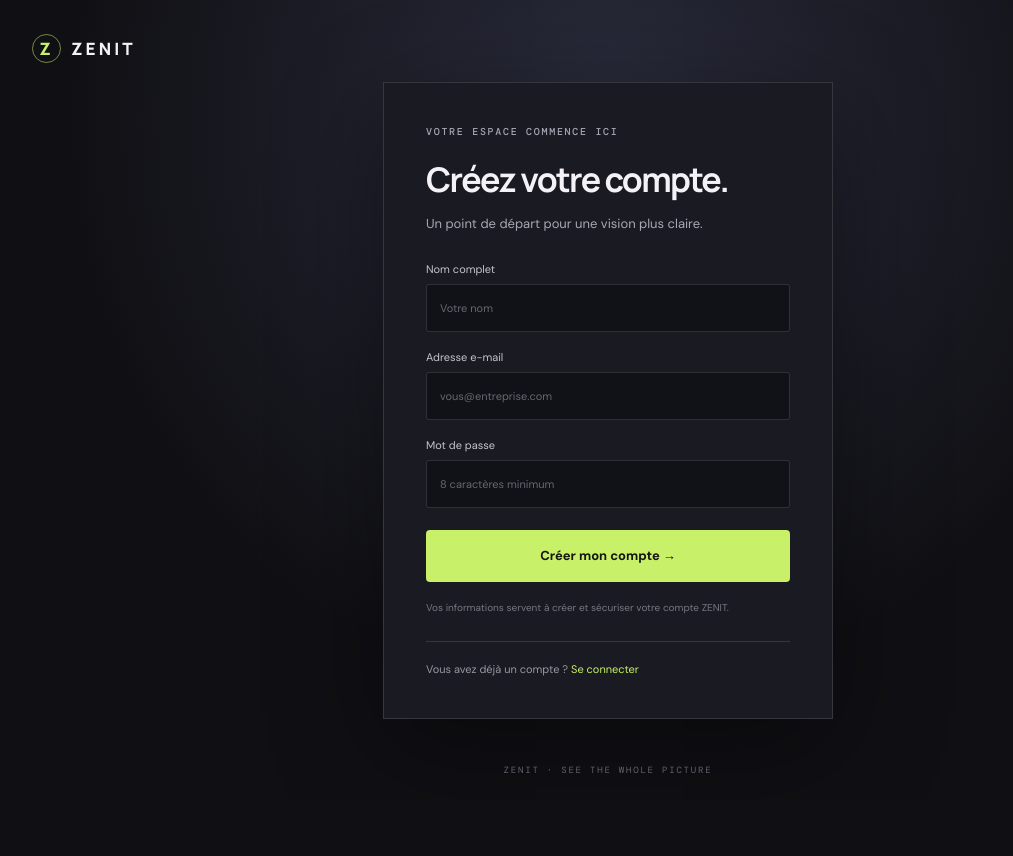
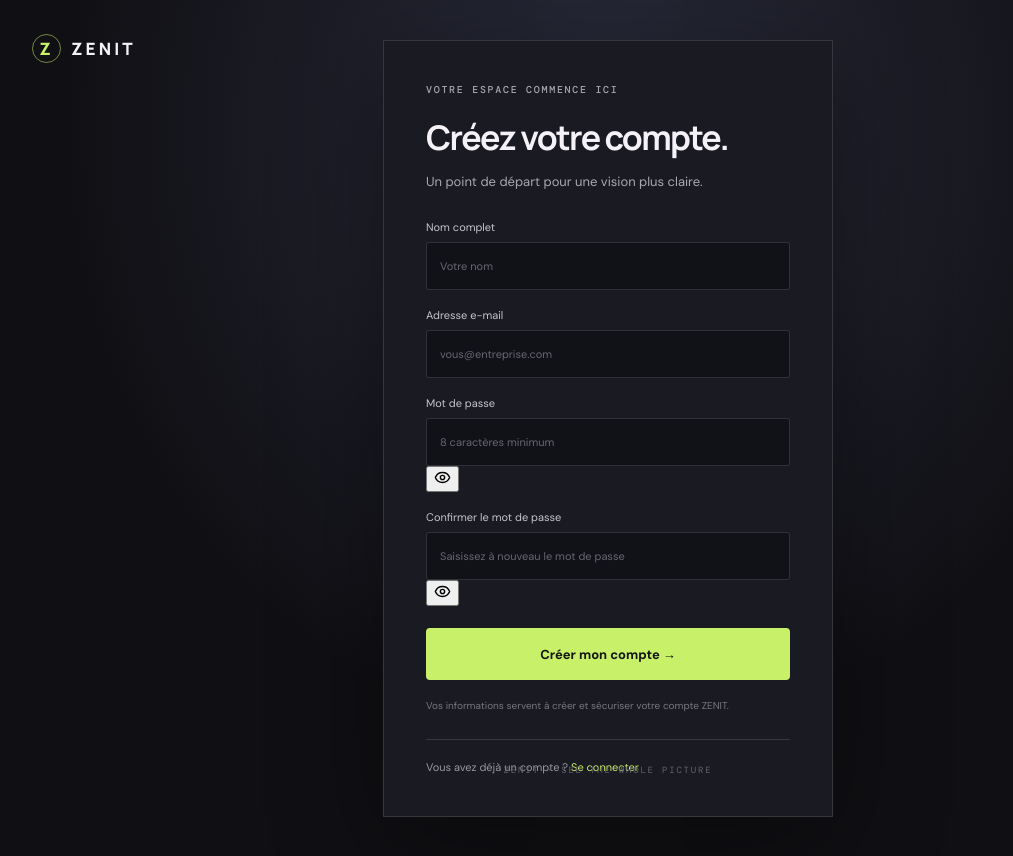
Before and after one commit to izisonomusic-sys/Zenit, a Next.js app: page /signup in a window 1280 px wide. Shown: the whole page, without its empty margins (32-1045 px from the left). Before the commit the page ends 800 px from the top, so only its background shows below. Built offline with nearby package versions, Linux system fonts and the light colour scheme; no server answers.

Commit message:
Improve signup validation and password visibility

```diff
--- a/app/components/auth-form.tsx
+++ b/app/components/auth-form.tsx
@@ -1,5 +1,86 @@
 "use client";
-import {useState} from "react";import {useRouter} from "next/navigation";import {createClient} from "@/lib/supabase/client";
-export default function AuthForm({mode}:{mode:"login"|"signup"}){const router=useRouter();const[email,setEmail]=useState("");const[password,setPassword]=useState("");const[name,setName]=useState("");const[busy,setBusy]=useState(false);const[message,setMessage]=useState("");const signup=mode==="signup";
-async function submit(e:React.FormEvent<HTMLFormElement>){e.preventDefault();setBusy(true);setMessage("");try{const supabase=createClient();if(signup){const{data,error}=await supabase.auth.signUp({email:email.trim(),password,options:{data:{full_name:name.trim()},emailRedirectTo:window.location.origin+"/auth/callback?next=/dashboard"}});if(error)throw error;if(data.session){router.push("/dashboard");router.refresh();}else setMessage("Compte créé. Vérifiez votre e-mail pour confirmer votre adresse avant de vous connecter.");}else{const{error}=await supabase.auth.signInWithPassword({email:email.trim(),password});if(error)throw error;router.push("/dashboard");router.refresh();}}catch(err){setMessage(err instanceof Error?err.message:"Une erreur est survenue. Réessayez.");}finally{setBusy(false);}}
-return <form className="auth-form" onSubmit={submit}>{signup&&<label>Nom complet<input required autoComplete="name" value={name} onChange={e=>setName(e.target.value)} placeholder="Votre nom"/></label>}<label>Adresse e-mail<input required type="email" autoComplete="email" value={email} onChange={e=>setEmail(e.target.value)} placeholder="vous@entreprise.com"/></label><label>Mot de passe<input required type="password" minLength={8} autoComplete={signup?"new-password":"current-password"} value={password} onChange={e=>setPassword(e.target.value)} placeholder="8 caractères minimum"/></label>{message&&<div className="form-message" role="status">{message}</div>}<button className="button auth-submit" disabled={busy}>{busy?"Veuillez patienter…":signup?"Créer mon compte →":"Accéder à mon espace →"}</button><small className="auth-legal">Vos informations servent à créer et sécuriser votre compte ZENIT.</small></form>}
+
+import { useState, type FormEvent } from "react";
+import { useRouter } from "next/navigation";
+import { Eye, EyeOff, CheckCircle2 } from "lucide-react";
+import { createClient } from "@/lib/supabase/client";
+
+export default function AuthForm({ mode }: { mode: "login" | "signup" }) {
+  const router = useRouter();
+  const [email, setEmail] = useState("");
+  const [password, setPassword] = useState("");
+  const [confirmPassword, setConfirmPassword] = useState("");
+  const [name, setName] = useState("");
+  const [showPassword, setShowPassword] = useState(false);
+  const [showConfirm, setShowConfirm] = useState(false);
+  const [busy, setBusy] = useState(false);
+  const [message, setMessage] = useState("");
+  const [submitted, setSubmitted] = useState(false);
+  const signup = mode === "signup";
+
+  async function submit(e: FormEvent<HTMLFormElement>) {
+    e.preventDefault();
+    setMessage("");
+    setSubmitted(false);
+    if (signup && password !== confirmPassword) {
+      setMessage("Les deux mots de passe ne correspondent pas.");
+      return;
+    }
+    setBusy(true);
+    try {
+      const supabase = createClient();
+      if (signup) {
+        const redirectBase = process.env.NEXT_PUBLIC_SITE_URL || window.location.origin;
+        const { data, error } = await supabase.auth.signUp({
+          email: email.trim(),
+          password,
+          options: {
+            data: { full_name: name.trim() },
+            emailRedirectTo: new URL("/auth/callback?next=%2Fdashboard", redirectBase).toString(),
+          },
+        });
+        if (error) throw error;
+        if (data.session) {
+          router.replace("/dashboard");
+          router.refresh();
+        } else {
+          setSubmitted(true);
+          setMessage(`Inscription enregistrée. Un e-mail de confirmation vient d’être envoyé à ${email.trim()}. Ouvrez cet e-mail et cliquez sur « Confirmer mon adresse e-mail » pour accéder à votre tableau de bord.`);
+        }
+      } else {
+        const { error } = await supabase.auth.signInWithPassword({ email: email.trim(), password });
+        if (error) throw error;
+        router.replace("/dashboard");
+        router.refresh();
+      }
+    } catch (err) {
+      setMessage(err instanceof Error ? err.message : "Une erreur est survenue. Réessayez.");
+    } finally {
+      setBusy(false);
+    }
+  }
+
+  return (
+    <form className="auth-form" onSubmit={submit}>
+      {signup && <label>Nom complet<input required autoComplete="name" value={name} onChange={e => setName(e.target.value)} placeholder="Votre nom" /></label>}
+      <label>Adresse e-mail<input required type="email" autoComplete="email" value={email} onChange={e => setEmail(e.target.value)} placeholder="vous@entreprise.com" /></label>
+      <label>
+        Mot de passe
+        <span className="password-field">
+          <input required type={showPassword ? "text" : "password"} minLength={8} autoComplete={signup ? "new-password" : "current-password"} value={password} onChange={e => setPassword(e.target.value)} placeholder="8 caractères minimum" />
+          <button className="password-toggle" type="button" onClick={() => setShowPassword(v => !v)} aria-label={showPassword ? "Masquer le mot de passe" : "Afficher le mot de passe"}>{showPassword ? <EyeOff size={17}/> : <Eye size={17}/>}</button>
+        </span>
+      </label>
+      {signup && <label>
+        Confirmer le mot de passe
+        <span className="password-field">
+          <input required type={showConfirm ? "text" : "password"} minLength={8} autoComplete="new-password" value={confirmPassword} onChange={e => setConfirmPassword(e.target.value)} placeholder="Saisissez à nouveau le mot de passe" />
+          <button className="password-toggle" type="button" onClick={() => setShowConfirm(v => !v)} aria-label={showConfirm ? "Masquer la confirmation" : "Afficher la confirmation"}>{showConfirm ? <EyeOff size={17}/> : <Eye size={17}/>}</button>
+        </span>
+      </label>}
+      {message && <div className={submitted ? "form-message auth-confirm-message" : "form-message"} role="status">{submitted && <CheckCircle2 size={19}/>}<span>{message}</span></div>}
+      <button className="button auth-submit" disabled={busy}>{busy ? "Veuillez patienter…" : signup ? "Créer mon compte →" : "Accéder à mon espace →"}</button>
+      <small className="auth-legal">Vos informations servent à créer et sécuriser votre compte ZENIT.</small>
+    </form>
+  );
+}
```
